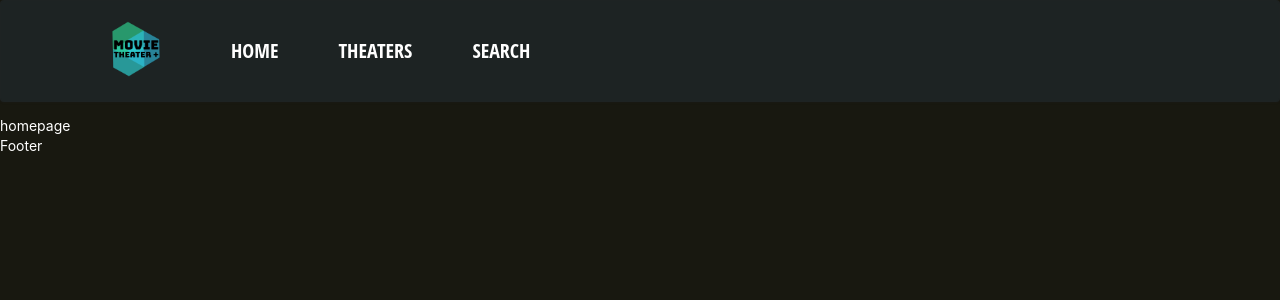
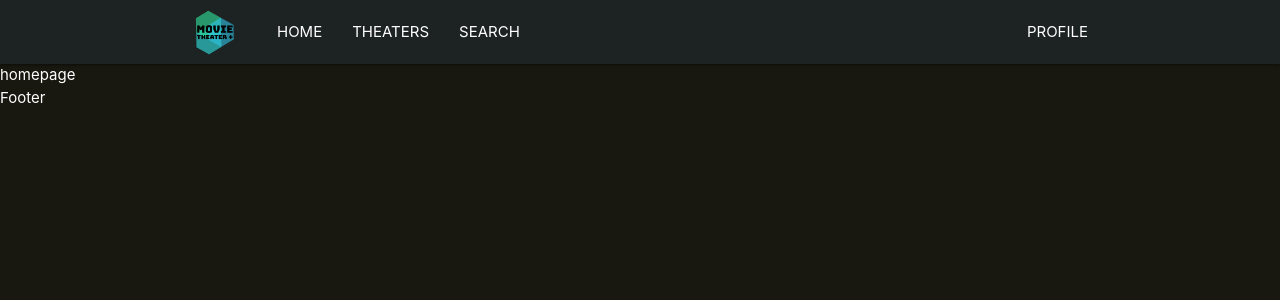
Before and after one commit to chonhenry/movie-theater, a React (Create React App) app: page / in a window 1280 px wide. Shown: the top 300 px of the page. Built offline with nearby package versions, Linux system fonts and the light colour scheme.

Commit message:
add style to navbar

```diff
--- a/public/index.html
+++ b/public/index.html
@@ -13,9 +13,13 @@
       name="description"
       content="Web site created using create-react-app"
     />
+    <!-- <link
+      rel="stylesheet"
+      href="https://cdnjs.cloudflare.com/ajax/libs/semantic-ui/2.4.1/semantic.min.css"
+    /> -->
     <link
       rel="stylesheet"
-      href="https://cdnjs.cloudflare.com/ajax/libs/semantic-ui/2.4.1/semantic.min.css"
+      href="https://cdnjs.cloudflare.com/ajax/libs/materialize/1.0.0/css/materialize.min.css"
     />
     <link rel="apple-touch-icon" href="%PUBLIC_URL%/logo192.png" />
     <!--
--- a/src/components/navbar/navbar.js
+++ b/src/components/navbar/navbar.js
@@ -5,21 +5,41 @@ import { Link } from "react-router-dom";
 
 const Navbar = () => {
   return (
-    <div className="navbar ui menu">
-      <Link to="/" className="logo">
+    <nav className="nav-wrapper">
+      <div className="container">
+        <ul id="nav-mobile" className="">
+          <li>
+            <Link to="/" className="logo brand-logo">
               <img src={logo} alt="logo"></img>
             </Link>
+          </li>
+          <li>
             <Link to="/" className="link">
               HOME
             </Link>
+          </li>
+          <li>
             <Link to="/location" className="link">
               THEATERS
             </Link>
+          </li>
+          <li>
             <Link to="/location" className="link">
               SEARCH
             </Link>
+          </li>
+        </ul>
+
+        <div class="right">
+          <Link to="/location" className="link">
+            PROFILE
+          </Link>
         </div>
+      </div>
+    </nav>
   );
 };
 
 export default Navbar;
+
+// https://materializecss.com/navbar.html
--- a/src/components/navbar/navbar.scss
+++ b/src/components/navbar/navbar.scss
@@ -1,22 +1,44 @@
-.navbar.ui {
+.nav-wrapper {
   background-color: #1d2323;
-  display: flex;
-  align-items: center;
-  height: 70px;
-  padding: 50px 100px;
 
-  .logo {
-    margin-right: 30px;
-    img {
-      height: 70px;
+  .container {
+    #nav-mobile {
+      li:first-child {
+        .logo {
+          height: 64px;
+          img {
+            height: 45px;
+            width: auto;
+            margin: 10px 0;
+          }
+        }
+      }
+
+      li:nth-child(2) {
+        margin-left: 70px;
+      }
     }
   }
+}
 
-  .link {
-    color: white;
-    padding: 0 30px;
-    font-size: 20px;
-    // font-family: "Raleway", sans-serif;
-    font-family: "Open Sans Condensed", sans-serif;
-  }
-}
+// .navbar.ui.menu {
+//     background-color: #1d2323;
+//     display: flex;
+//     align-items: center;
+//     height: 70px;
+//     padding: 50px 100px;
+
+//     .logo {
+//       // margin-right: 30px;
+//       img {
+//         height: 70px;
+//       }
+//     }
+
+//     .link {
+//       color: white;
+//       // padding: 0 30px;
+//       // font-family: "Raleway", sans-serif;
+//       font-family: "Open Sans Condensed", sans-serif;
+//     }
+//   }
```
Also changed, not shown: src/assets/images/logo.png. Lines whose indentation alone changed are shown as unchanged.
